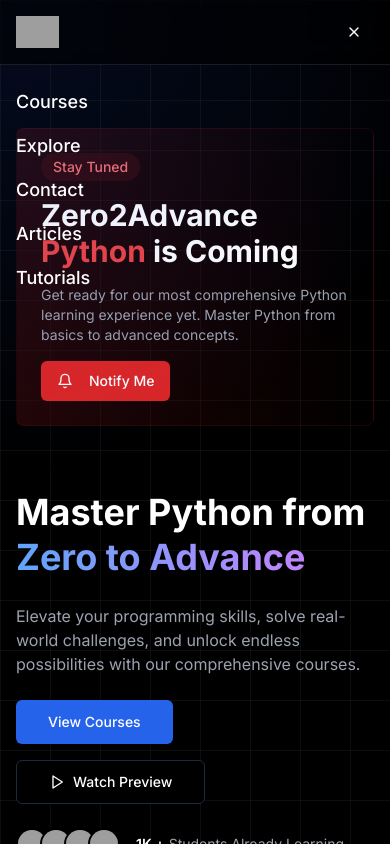
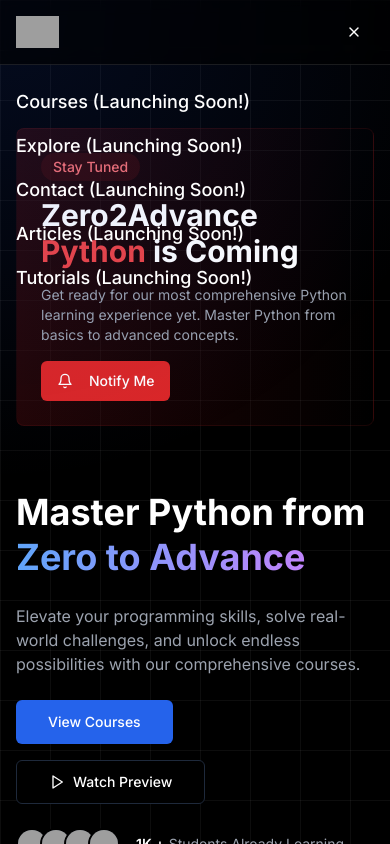
Before and after one commit to samunicode/z2a_new, a Next.js app: page / in a window 390 px wide. Both pictures are taken after a click on the button 354 px from the left and 32 px from the top of the page. Shown: the top 844 px of the page. Built offline with nearby package versions, Linux system fonts and the light colour scheme; grey boxes are pictures that could not be loaded.

Commit message:
Update mobile-nav.tsx

```diff
--- a/components/mobile-nav.tsx
+++ b/components/mobile-nav.tsx
@@ -15,22 +15,22 @@ export default function MobileNav() {
       </Button>
 
       {isOpen && (
-        <div className="fixed inset-0 top-[64px] z-50 backdrop-blur-sm">
+        <div className="fixed inset-0 top-[64px] z-50 bg-black/50 backdrop-blur-lg">
           <nav className="container px-4 py-6 flex flex-col space-y-4">
             <Link href="#courses" className="text-lg font-medium hover:text-primary" onClick={() => setIsOpen(false)}>
-              Courses
+              Courses (Launching Soon!)
             </Link>
             <Link href="#explore" className="text-lg font-medium hover:text-primary" onClick={() => setIsOpen(false)}>
-              Explore
+              Explore (Launching Soon!)
             </Link>
             <Link href="#contact" className="text-lg font-medium hover:text-primary" onClick={() => setIsOpen(false)}>
-              Contact
+              Contact (Launching Soon!)
             </Link>
             <Link href="#articles" className="text-lg font-medium hover:text-primary" onClick={() => setIsOpen(false)}>
-              Articles
+              Articles (Launching Soon!)
             </Link>
             <Link href="#tutorials" className="text-lg font-medium hover:text-primary" onClick={() => setIsOpen(false)}>
-              Tutorials
+              Tutorials (Launching Soon!)
             </Link>
           </nav>
         </div>
```
